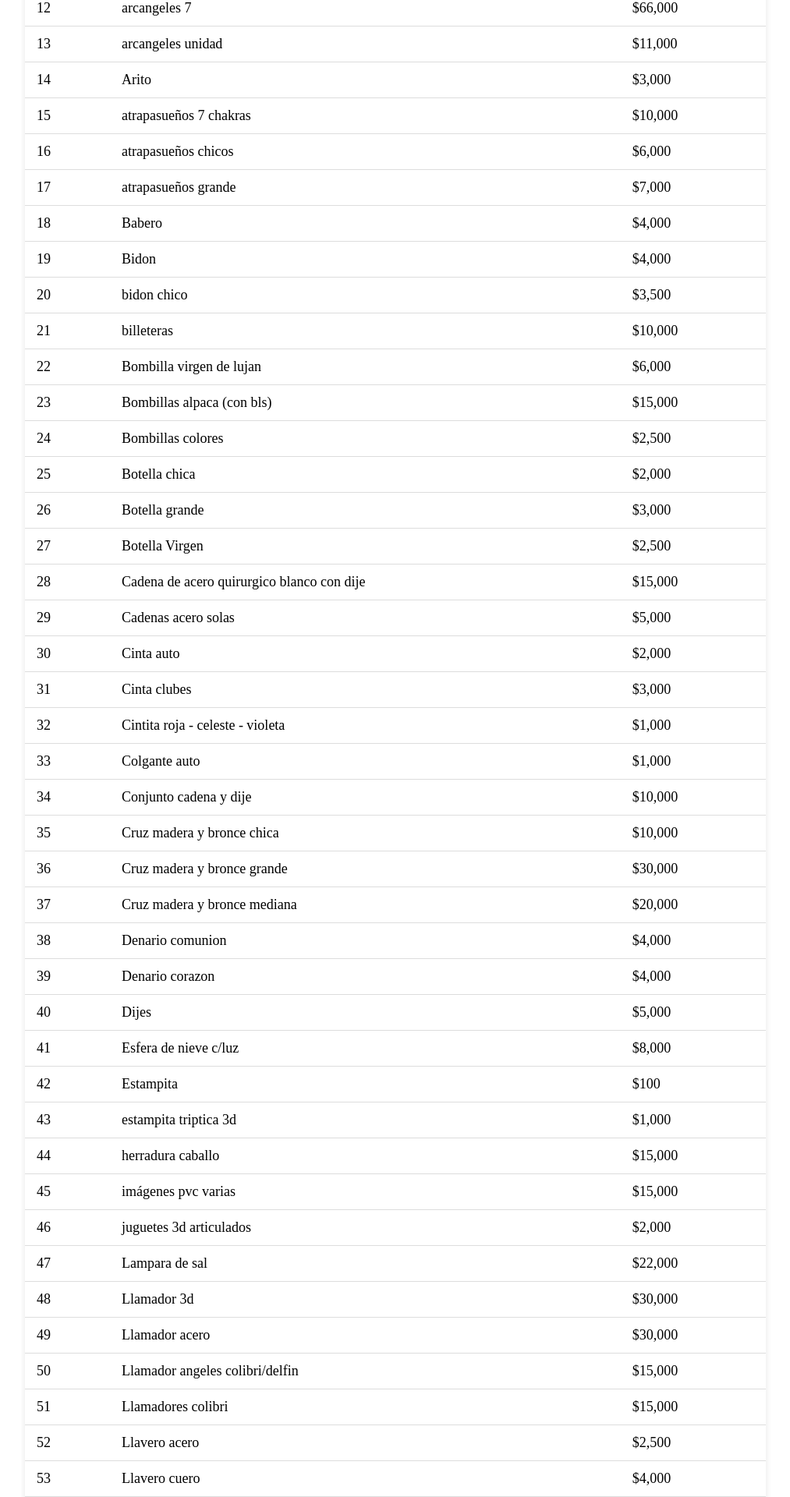
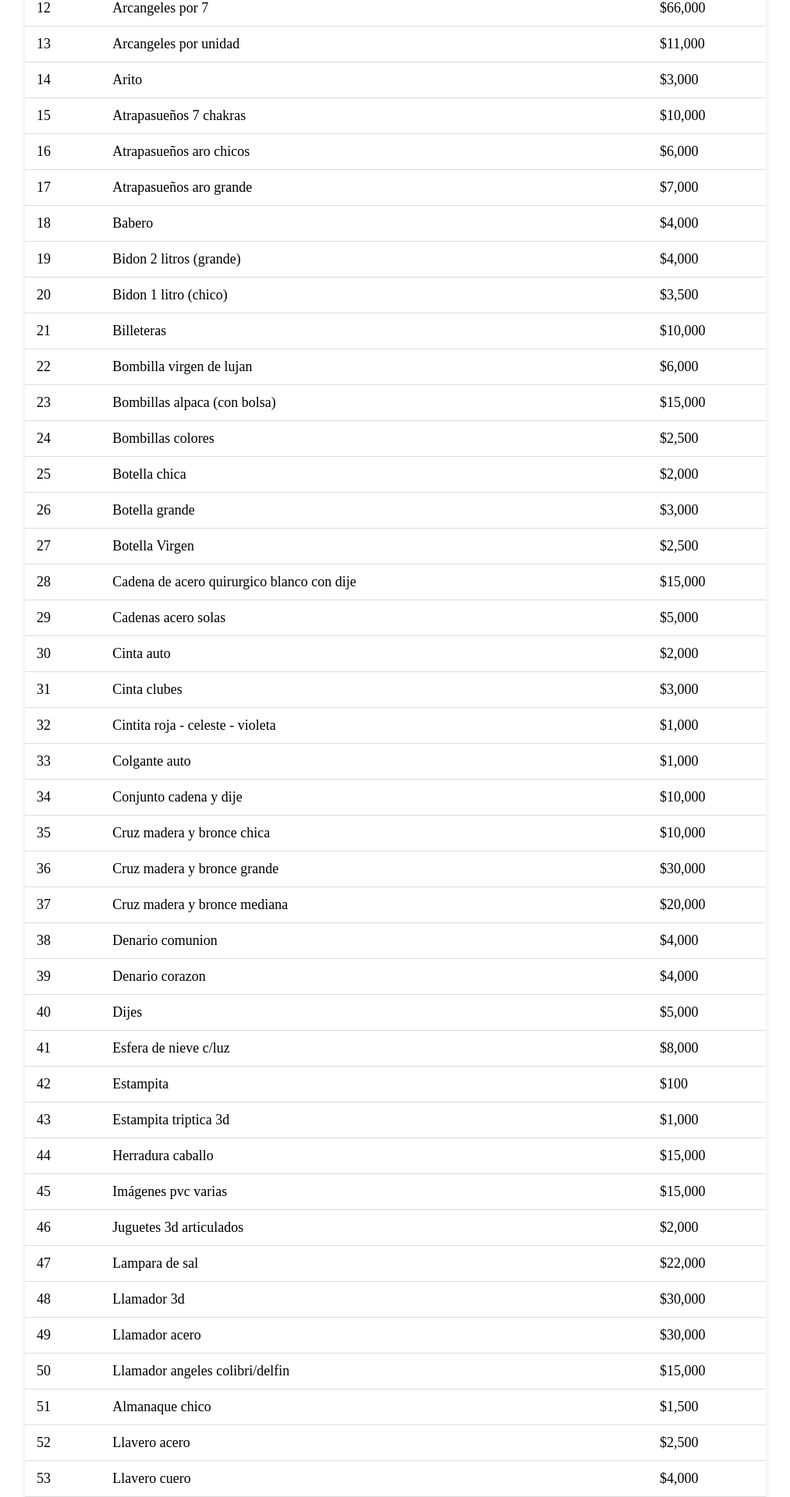
Before and after one commit to alvarosaccomani/ATSMarket-web-app, an Angular app: page / in a window 1280 px wide. Shown: the part 700-2620 px from the top of the page at 78% size, without its empty margins (108-1121 px from the left). Built offline with nearby package versions, Linux system fonts and the light colour scheme.

Commit message:
i add method removeAccents to app component

```diff
--- a/src/app/app.component.ts
+++ b/src/app/app.component.ts
@@ -29,13 +29,13 @@ export class AppComponent {
     },
     {
       "id": 2,
-      "nombre": "Almanaque",
+      "nombre": "Almanaque grande",
       "precio": 2000
     },
     {
       "id": 3,
-      "nombre": "Almanaque Basilica de Lujan",
-      "precio": 1500
+      "nombre": "Almanaque 3d Basilica de Lujan",
+      "precio": 1200
     },
     {
       "id": 4,
@@ -79,12 +79,12 @@ export class AppComponent {
     },
     {
       "id": 12,
-      "nombre": "arcangeles 7",
+      "nombre": "Arcangeles por 7",
       "precio": 66000
     },
     {
       "id": 13,
-      "nombre": "arcangeles unidad",
+      "nombre": "Arcangeles por unidad",
       "precio": 11000
     },
     {
@@ -94,17 +94,17 @@ export class AppComponent {
     },
     {
       "id": 15,
-      "nombre": "atrapasueños 7 chakras",
+      "nombre": "Atrapasueños 7 chakras",
       "precio": 10000
     },
     {
       "id": 16,
-      "nombre": "atrapasueños chicos",
+      "nombre": "Atrapasueños aro chicos",
       "precio": 6000
     },
     {
       "id": 17,
-      "nombre": "atrapasueños grande",
+      "nombre": "Atrapasueños aro grande",
       "precio": 7000
     },
     {
@@ -114,17 +114,17 @@ export class AppComponent {
     },
     {
       "id": 19,
-      "nombre": "Bidon",
+      "nombre": "Bidon 2 litros (grande)",
       "precio": 4000
     },
     {
       "id": 20,
-      "nombre": "bidon chico",
+      "nombre": "Bidon 1 litro (chico)",
       "precio": 3500
     },
     {
       "id": 21,
-      "nombre": "billeteras",
+      "nombre": "Billeteras",
       "precio": 10000
     },
     {
@@ -134,7 +134,7 @@ export class AppComponent {
     },
     {
       "id": 23,
-      "nombre": "Bombillas alpaca (con bls)",
+      "nombre": "Bombillas alpaca (con bolsa)",
       "precio": 15000
     },
     {
@@ -234,22 +234,22 @@ export class AppComponent {
     },
     {
       "id": 43,
-      "nombre": "estampita triptica 3d",
+      "nombre": "Estampita triptica 3d",
       "precio": 1000
     },
     {
       "id": 44,
-      "nombre": "herradura caballo",
+      "nombre": "Herradura caballo",
       "precio": 15000
     },
     {
       "id": 45,
-      "nombre": "imágenes pvc varias",
+      "nombre": "Imágenes pvc varias",
       "precio": 15000
     },
     {
       "id": 46,
-      "nombre": "juguetes 3d articulados",
+      "nombre": "Juguetes 3d articulados",
       "precio": 2000
     },
     {
@@ -274,8 +274,8 @@ export class AppComponent {
     },
     {
       "id": 51,
-      "nombre": "Llamadores colibri",
-      "precio": 15000
+      "nombre": "Almanaque chico",
+      "precio": 1500
     },
     {
       "id": 52,
@@ -319,7 +319,7 @@ export class AppComponent {
     },
     {
       "id": 60,
-      "nombre": "Mates media tapa media tapa e imperial",
+      "nombre": "Mates media tapa e imperial",
       "precio": 18000
     },
     {
@@ -334,7 +334,7 @@ export class AppComponent {
     },
     {
       "id": 63,
-      "nombre": "perro mueve cabeza",
+      "nombre": "Perro mueve cabeza",
       "precio": 5000
     },
     {
@@ -369,7 +369,7 @@ export class AppComponent {
     },
     {
       "id": 70,
-      "nombre": "Pulcera acero quirurgico premium",
+      "nombre": "Pulsera acero quirurgico premium",
       "precio": 15000
     },
     {
@@ -394,17 +394,17 @@ export class AppComponent {
     },
     {
       "id": 75,
-      "nombre": "Rec de lujab capilla (todas)",
+      "nombre": "Recuerdo de lujan capilla (todas)",
       "precio": 4500
     },
     {
       "id": 76,
-      "nombre": "Rec de lujan basilica y virgen",
+      "nombre": "Recuerdo de lujan basilica y virgen",
       "precio": 4000
     },
     {
       "id": 77,
-      "nombre": "Rec de lujan vela",
+      "nombre": "Recuerdo de lujan vela",
       "precio": 5000
     },
     {
@@ -444,7 +444,7 @@ export class AppComponent {
     },
     {
       "id": 85,
-      "nombre": "Rosario todos menos perlado",
+      "nombre": "Rosarios todos (menos perlado)",
       "precio": 3500
     },
     {
@@ -459,17 +459,17 @@ export class AppComponent {
     },
     {
       "id": 88,
-      "nombre": "Sagrado corazon o virgen",
+      "nombre": "Sagrado corazon o virgenes varias pvc (menos lujan)",
       "precio": 10000
     },
     {
       "id": 89,
       "nombre": "Sales perfumadas",
-      "precio": 100000
+      "precio": 10000
     },
     {
       "id": 90,
-      "nombre": "Sticjer grande",
+      "nombre": "Sticker grande",
       "precio": 2000
     },
     {
@@ -482,15 +482,15 @@ export class AppComponent {
       "nombre": "Stickers",
       "precio": 1500
     },
-    {
+    /*{
       "id": 93,
       "nombre": "Vela corta por 2",
       "precio": 2500
-    },
+    },*/
     {
       "id": 94,
-      "nombre": "Velas Dos",
-      "precio": 2000
+      "nombre": "Velas largagas bautismo x 2",
+      "precio": 2500
     },
     {
       "id": 95,
@@ -524,7 +524,7 @@ export class AppComponent {
     },
     {
       "id": 101,
-      "nombre": "Virgen blanca o celeste 3d",
+      "nombre": "Virgen blanca o celeste grande 3d",
       "precio": 23000
     },
     {
@@ -584,7 +584,7 @@ export class AppComponent {
     },
     {
       "id": 113,
-      "nombre": "Virgrn acero mediana",
+      "nombre": "Virgen acero mediana",
       "precio": 2000
     },
     {
@@ -596,6 +596,16 @@ export class AppComponent {
       "id": 115,
       "nombre": "Yerbero y azucarero",
       "precio": 8000
+    },
+    {
+      "id": 116,
+      "nombre": "Llavero alpaca",
+      "precio": 10000
+    },
+    {
+      "id": 117,
+      "nombre": "Llamador vaca san antonio/colibri",
+      "precio": 30000
     }
   ]
 
@@ -612,22 +622,35 @@ export class AppComponent {
     this.filteredProducts = [...this.products];
   }
 
+  /**
+   * 💡 Función Auxiliar para eliminar acentos.
+   * Utiliza la normalización Unicode (NFD) para separar el carácter base del acento.
+   */
+  private removeAccents(str: string): string {
+    return str.normalize("NFD").replace(/[\u0300-\u036f]/g, "");
+  }
+
   // 5. Función de filtrado
   applyFilter(): void {
-    const filterValue = this.filterText.toLowerCase().trim();
+    const rawFilterValue = this.filterText.toLowerCase().trim();
 
-    if (!filterValue) {
-      // Si el input está vacío, muestra todos los productos
+    if (!rawFilterValue) {
       this.filteredProducts = [...this.products];
       return;
     }
 
-    // Filtra la lista original
+    // 1. Normalizar el valor de búsqueda (el input del usuario)
+    const normalizedFilterValue = this.removeAccents(rawFilterValue);
+
     this.filteredProducts = this.products.filter(product => {
-      // Busca coincidencias en Nombre, Categoría y/o ID
+      // 2. Normalizar el nombre del producto para la comparación
+      const normalizedProductName = this.removeAccents(product.nombre.toLowerCase());
+
       return (
-        product.nombre.toLowerCase().includes(filterValue) ||
-        product.id.toString().includes(filterValue)
+        // Búsqueda en Nombre (Normalizado)
+        normalizedProductName.includes(normalizedFilterValue) ||
+        // Búsqueda en ID (sin normalización, ya que es un número)
+        product.id.toString().includes(rawFilterValue)
       );
     });
   }
```
